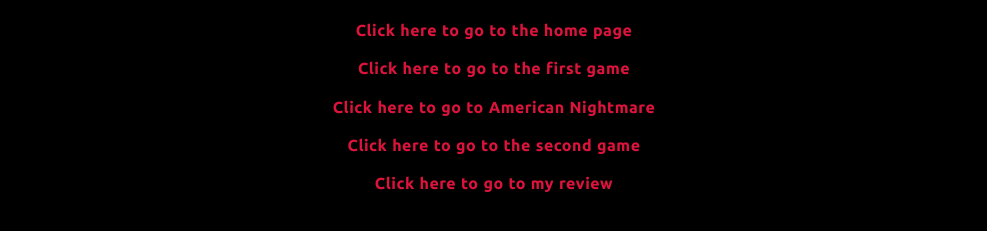
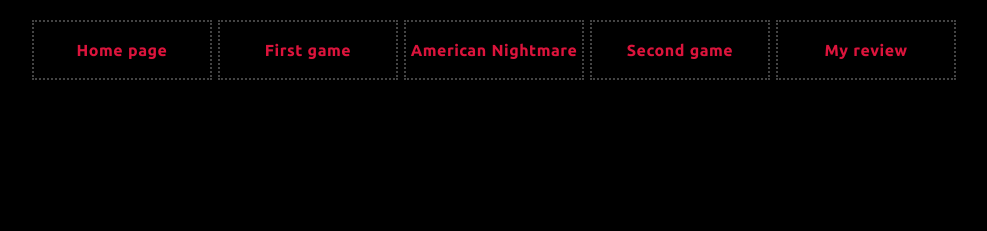
Before and after one commit to Cyphonics/MyWebsite, a plain HTML site: page index.html in a window 1280 px wide. Shown: the part 61-292 px from the top of the page, without its empty margins (146-1133 px from the left). Drawn offline with Linux system fonts and the light colour scheme.

Commit message:
edited index

```diff
--- a/index.html
+++ b/index.html
@@ -3,7 +3,7 @@
     <head>
         <meta charset="UTF-8" />
         <title>Jonathon's Review Website</title>
-        <meta name="viewport" content="width=device-width, initial-scale=1.0">
+        <meta name="viewport" content="width=device-width, initial-scale=1.0" />
         <!--- Google font stuff -->
         <link rel="preconnect" href="https://fonts.googleapis.com" />
         <link rel="preconnect" href="https://fonts.gstatic.com" crossorigin />
@@ -16,10 +16,22 @@
     </head>
     <body style="background-color: black">
         <div class="heading"><h1>Welcome to my review page!</h1></div>
-        <p><a href="homepage.html" class="link"> Click here to go to the home page</a></p>
-        <p><a href="firstgame.html" class="link"> Click here to go to the first game</a></p>
-        <p><a href="american.html" class="link"> Click here to go to American Nightmare</a></p>
-        <p><a href="secondgame.html" class="link"> Click here to go to the second game</a></p>
-        <p><a href="review.html" class="link"> Click here to go to my review</a></p>
+        <div class="navbar">
+            <div class="navbutton">
+                <p><a href="homepage.html" class="link"> Home page</a></p>
+            </div>
+            <div class="navbutton">
+                <p><a href="firstgame.html" class="link"> First game</a></p>
+            </div>
+            <div class="navbutton">
+                <p><a href="american.html" class="link">American Nightmare</a></p>
+            </div>
+            <div class="navbutton">
+                <p><a href="secondgame.html" class="link"> Second game</a></p>
+            </div>
+            <div class="navbutton">
+                <p><a href="review.html" class="link"> My review</a></p>
+            </div>
+        </div>
     </body>
 </html>
--- a/style.css
+++ b/style.css
@@ -103,3 +103,16 @@
     border-radius: 10px;
     margin: 10px;
 }
+.navbar {
+    text-align: center;
+    width: 100%;
+}
+.navbutton {
+    background-color: black;
+    border: 2px dotted #444;
+    display: inline-block;
+    width: 180px;
+    margin: 1px;
+    padding: 1px;
+    max-height: 90px;
+}
```
Also changed, not shown: homepage.html (+17 -3 lines).
